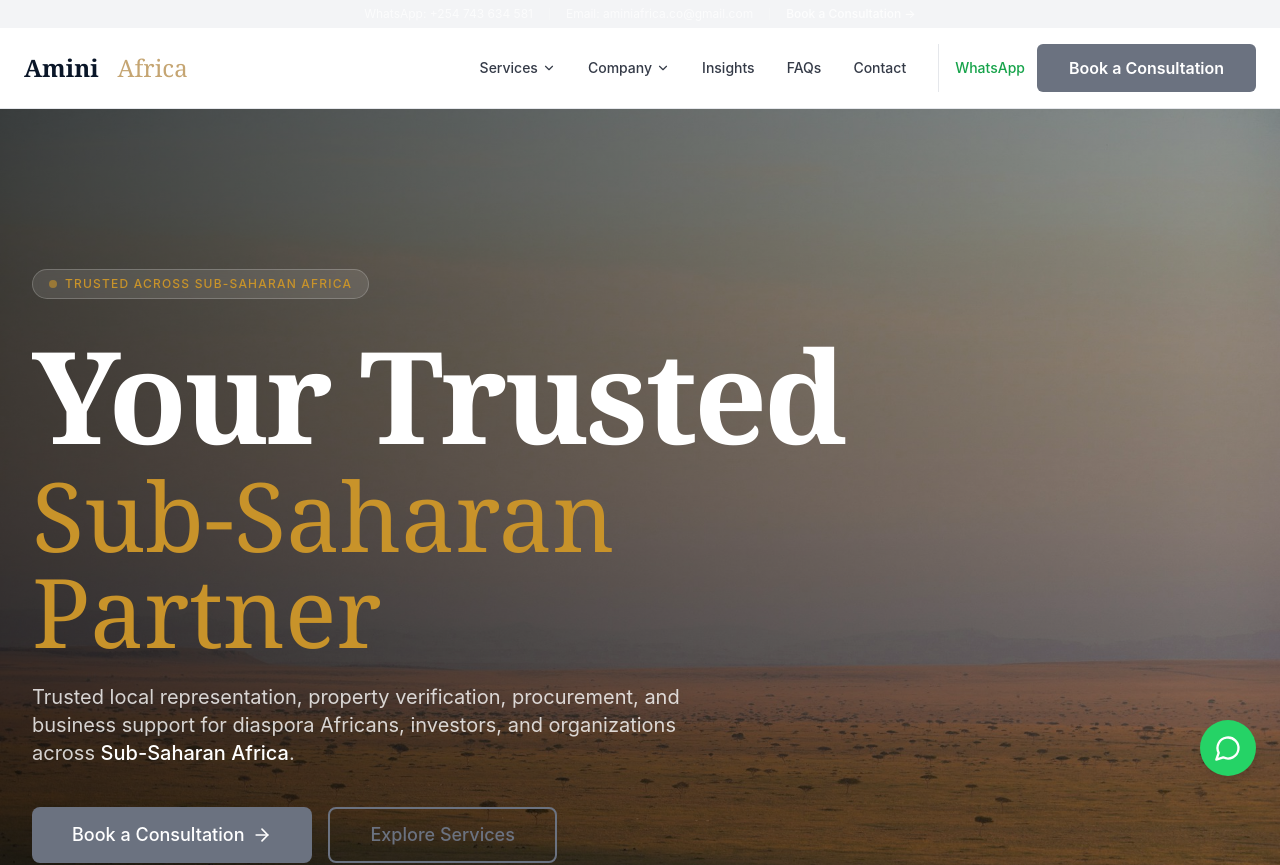
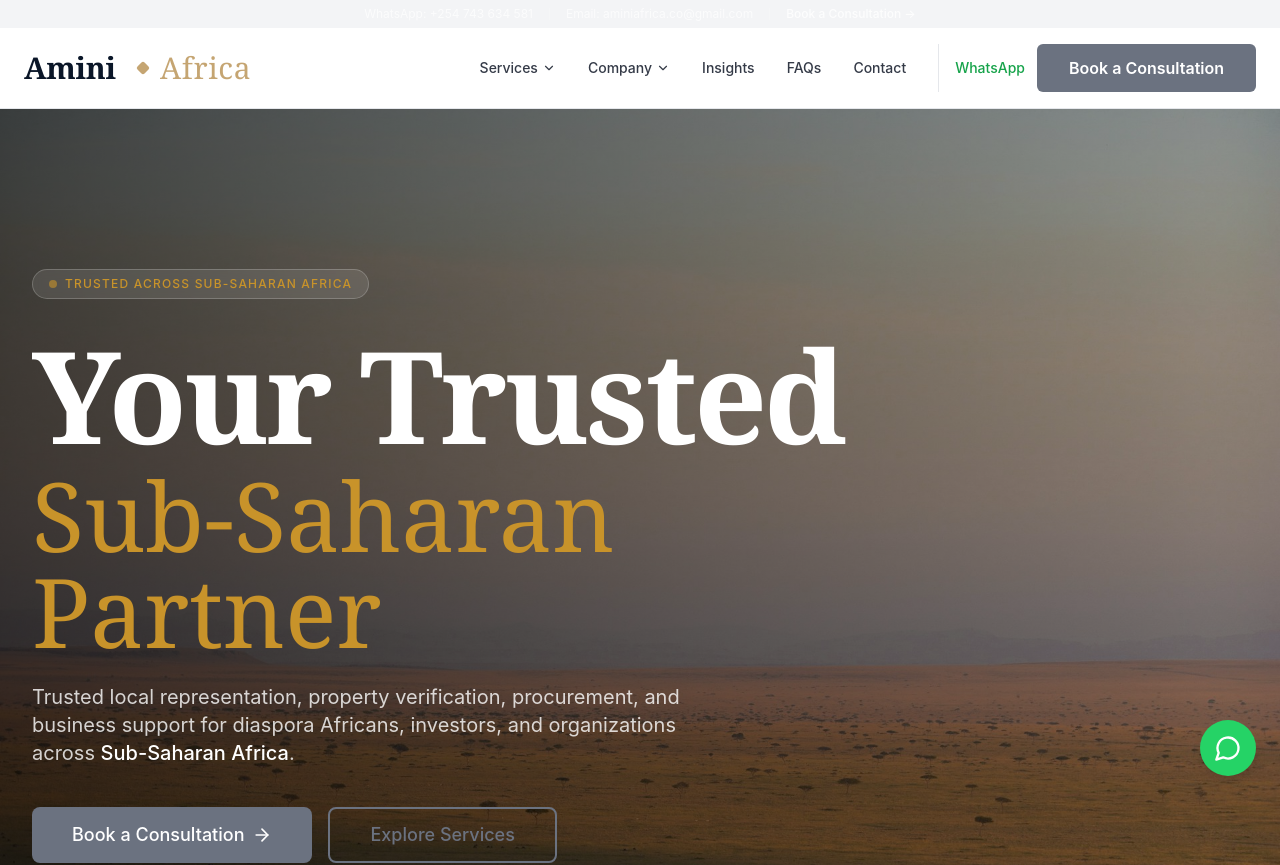
Before and after one commit to aminiafricaco-commits/amini-africa, a Next.js app: page / in a window 1280 px wide. Shown: the top 865 px of the page. Built offline with nearby package versions, Linux system fonts and the light colour scheme.

Commit message:
Redesign logo: enlarged Amini Africa with gold diamond separator, proper wordmark layout

```diff
--- a/src/components/brand/logo.tsx
+++ b/src/components/brand/logo.tsx
@@ -4,47 +4,71 @@ type LogoProps = {
   size?: "sm" | "md" | "lg";
 };
 
-const sizes = {
-  sm: { h: 32, fs: 18, gap: 0 },
-  md: { h: 42, fs: 24, gap: 0 },
-  lg: { h: 52, fs: 30, gap: 0 },
+type SizeConfig = { h: number; fs: number; dot: number };
+
+const sizes: Record<string, SizeConfig> = {
+  sm: { h: 36, fs: 20, dot: 7 },
+  md: { h: 52, fs: 30, dot: 10 },
+  lg: { h: 64, fs: 38, dot: 13 },
 };
+
+function LogoMark({ s, primary, gold, className }: { s: SizeConfig; primary: string; gold: string; className?: string }) {
+  const baseline = s.h / 2 + s.fs * 0.35;
+  const aminiW = s.fs * 3.4;
+  const dotGap = s.fs * 0.4;
+  const dotX = aminiW + dotGap;
+  const africaX = dotX + s.dot + dotGap;
+  const totalW = africaX + s.fs * 3.8;
+
+  return (
+    <svg
+      width={totalW}
+      height={s.h}
+      viewBox={`0 0 ${totalW} ${s.h}`}
+      fill="none"
+      xmlns="http://www.w3.org/2000/svg"
+      className={className}
+      style={{ minWidth: totalW }}
+    >
+      <text
+        x="0"
+        y={baseline}
+        fontFamily="'Playfair Display', Georgia, 'Times New Roman', serif"
+        fontSize={s.fs}
+        fontWeight="700"
+        fill={primary}
+        letterSpacing="-0.01em"
+      >
+        Amini
+      </text>
+      <rect
+        x={dotX}
+        y={s.h / 2 - s.dot / 2}
+        width={s.dot}
+        height={s.dot}
+        rx={s.dot * 0.22}
+        fill={gold}
+        transform={`rotate(45, ${dotX + s.dot / 2}, ${s.h / 2})`}
+      />
+      <text
+        x={africaX}
+        y={baseline}
+        fontFamily="'Playfair Display', Georgia, 'Times New Roman', serif"
+        fontSize={s.fs}
+        fontWeight="400"
+        fill={gold}
+        letterSpacing="0.02em"
+      >
+        Africa
+      </text>
+    </svg>
+  );
+}
 
 export function Logo({ className = "", variant = "dark", size = "md" }: LogoProps) {
   const s = sizes[size];
   const primary = variant === "dark" ? "#0A1628" : "#FFFFFF";
   const gold = "#C5A572";
 
-  return (
-    <svg
-      width={s.fs * 7}
-      height={s.h}
-      viewBox={`0 0 ${s.fs * 7} ${s.h}`}
-      fill="none"
-      xmlns="http://www.w3.org/2000/svg"
-      className={className}
-      style={{ minWidth: s.fs * 7 }}
-    >
-      <text
-        x="0"
-        y={s.h / 2 + s.fs * 0.36}
-        fontFamily="'Playfair Display', Georgia, 'Times New Roman', serif"
-        fontSize={s.fs}
-        fontWeight="700"
-        fill={primary}
-      >
-        Amini
-      </text>
-      <text
-        x={s.fs * 3.9}
-        y={s.h / 2 + s.fs * 0.36}
-        fontFamily="'Playfair Display', Georgia, 'Times New Roman', serif"
-        fontSize={s.fs}
-        fontWeight="300"
-        fill={gold}
-      >
-        Africa
-      </text>
-    </svg>
-  );
+  return <LogoMark s={s} primary={primary} gold={gold} className={className} />;
 }
```
